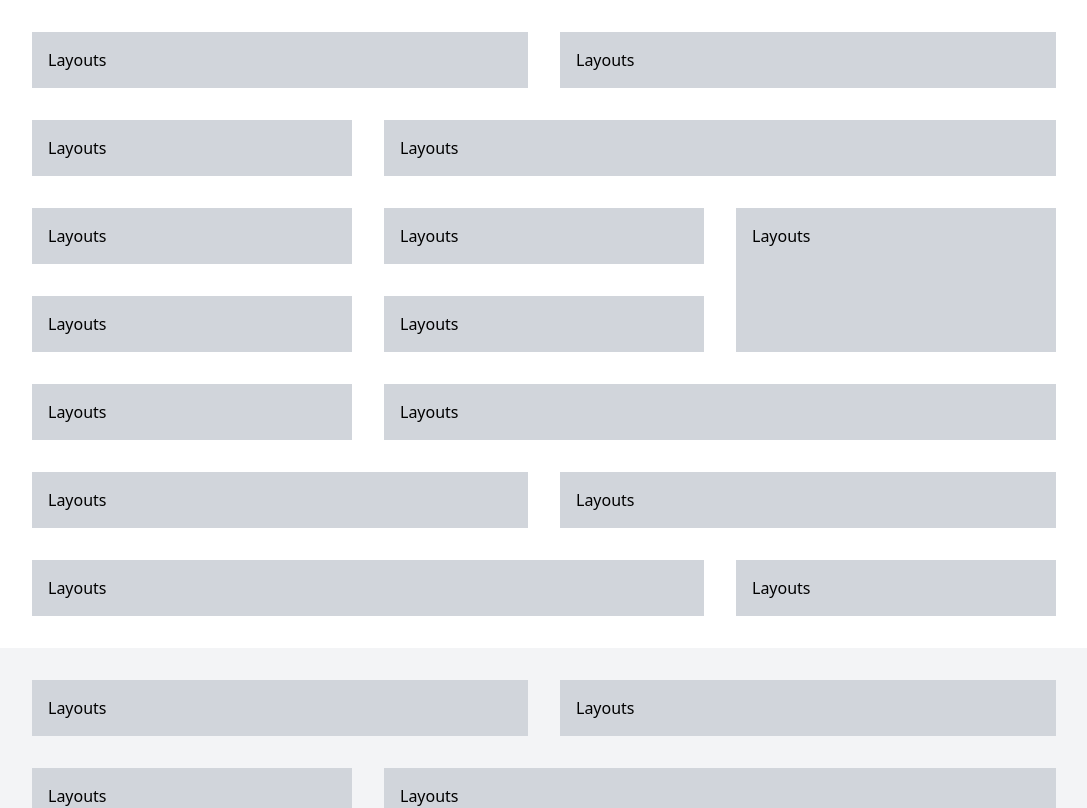
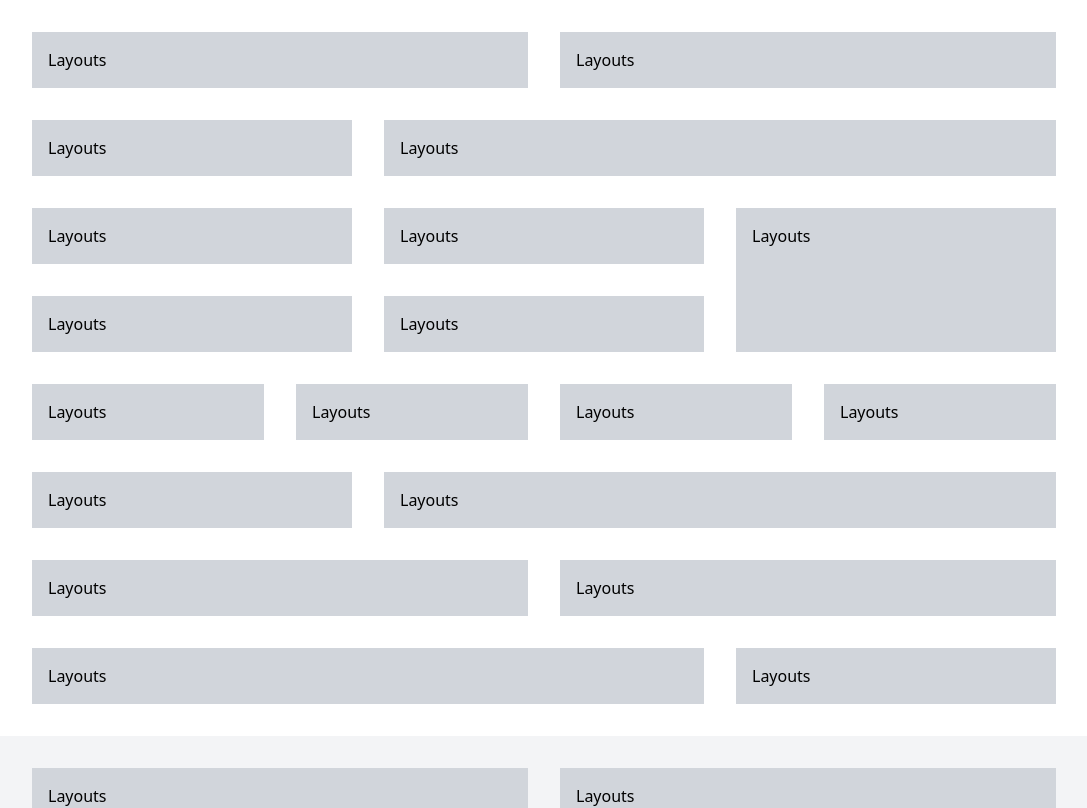
Before and after one commit to troychaplin/prototypes, a Next.js app: page /layouts in a window 1280 px wide. Shown: the top 808 px of the page, without its empty margins (96-1183 px from the left). Built offline with nearby package versions, Linux system fonts and the light colour scheme.

Commit message:
Testing spacing

```diff
--- a/layouts/Container/Container.tsx
+++ b/layouts/Container/Container.tsx
@@ -2,7 +2,7 @@ import React from 'react';
 import { ColorScheme } from '../../utils/styles/tailwindClasses';
 
 const styles = {
-    container: `custom-container py-8`,
+    container: `custom-container p-8`,
     whiteSpace: `[&.bg-white+.custom-container.bg-white]:pt-0`,
     graySpace: `[&.bg-gray-100+.custom-container.bg-gray-100]:pt-0`,
 };
--- a/pages/layouts/index.tsx
+++ b/pages/layouts/index.tsx
@@ -19,10 +19,16 @@ const Home: NextPage = () => {
                 </Column>
                 <Column cols="3" maxWidth="5xl">
                     <p className={`${styles.example}`}>Layouts</p>
-                    <p className={`${styles.example} col-span-2`}>Layouts</p>
+                    <p className={`${styles.example} md:col-span-2`}>Layouts</p>
                     <p className={`${styles.example}`}>Layouts</p>
                     <p className={`${styles.example}`}>Layouts</p>
-                    <p className={`${styles.example} row-span-2`}>Layouts</p>
+                    <p className={`${styles.example} md:row-span-2`}>Layouts</p>
+                    <p className={`${styles.example}`}>Layouts</p>
+                    <p className={`${styles.example}`}>Layouts</p>
+                </Column>
+                <Column cols="4" maxWidth="5xl">
+                    <p className={`${styles.example}`}>Layouts</p>
+                    <p className={`${styles.example}`}>Layouts</p>
                     <p className={`${styles.example}`}>Layouts</p>
                     <p className={`${styles.example}`}>Layouts</p>
                 </Column>
@@ -50,10 +56,16 @@ const Home: NextPage = () => {
                 </Column>
                 <Column cols="3" maxWidth="5xl">
                     <p className={`${styles.example}`}>Layouts</p>
-                    <p className={`${styles.example} col-span-2`}>Layouts</p>
+                    <p className={`${styles.example} md:col-span-2`}>Layouts</p>
                     <p className={`${styles.example}`}>Layouts</p>
                     <p className={`${styles.example}`}>Layouts</p>
-                    <p className={`${styles.example} row-span-2`}>Layouts</p>
+                    <p className={`${styles.example} md:row-span-2`}>Layouts</p>
+                    <p className={`${styles.example}`}>Layouts</p>
+                    <p className={`${styles.example}`}>Layouts</p>
+                </Column>
+                <Column cols="4" maxWidth="5xl">
+                    <p className={`${styles.example}`}>Layouts</p>
+                    <p className={`${styles.example}`}>Layouts</p>
                     <p className={`${styles.example}`}>Layouts</p>
                     <p className={`${styles.example}`}>Layouts</p>
                 </Column>
--- a/postcss.config.js
+++ b/postcss.config.js
@@ -1,29 +1,29 @@
+// module.exports = {
+//     plugins: {
+//         tailwindcss: {},
+//         autoprefixer: {},
+//     },
+// };
+
 module.exports = {
-    plugins: {
-        tailwindcss: {},
-        autoprefixer: {},
-    },
+    plugins: [
+        'tailwindcss',
+        process.env.NODE_ENV === 'production'
+            ? [
+                  '@fullhuman/postcss-purgecss',
+                  {
+                      content: [
+                          './pages/**/*.{js,jsx,ts,tsx}',
+                          './components/**/*.{js,jsx,ts,tsx}',
+                          './components/**/**/*.{js,jsx,ts,tsx}',
+                          './layouts/**/*.{js,jsx,ts,tsx}',
+                          './utils/**/*.{js,jsx,ts,tsx}',
+                      ],
+                      defaultExtractor: (content) =>
+                          content.match(/[\w-/:]+(?<!:)/g) || [],
+                  },
+              ]
+            : undefined,
+        'postcss-preset-env',
+    ],
 };
-
-// module.exports = {
-//     plugins: [
-//         'tailwindcss',
-//         process.env.NODE_ENV === 'production'
-//             ? [
-//                   '@fullhuman/postcss-purgecss',
-//                   {
-//                       content: [
-//                           './pages/**/*.{js,jsx,ts,tsx}',
-//                           './components/**/*.{js,jsx,ts,tsx}',
-//                           './components/**/**/*.{js,jsx,ts,tsx}',
-//                           './layouts/**/*.{js,jsx,ts,tsx}',
-//                           './utils/**/*.{js,jsx,ts,tsx}',
-//                       ],
-//                       defaultExtractor: (content) =>
-//                           content.match(/[\w-/:]+(?<!:)/g) || [],
-//                   },
-//               ]
-//             : undefined,
-//         'postcss-preset-env',
-//     ],
-// };
```
